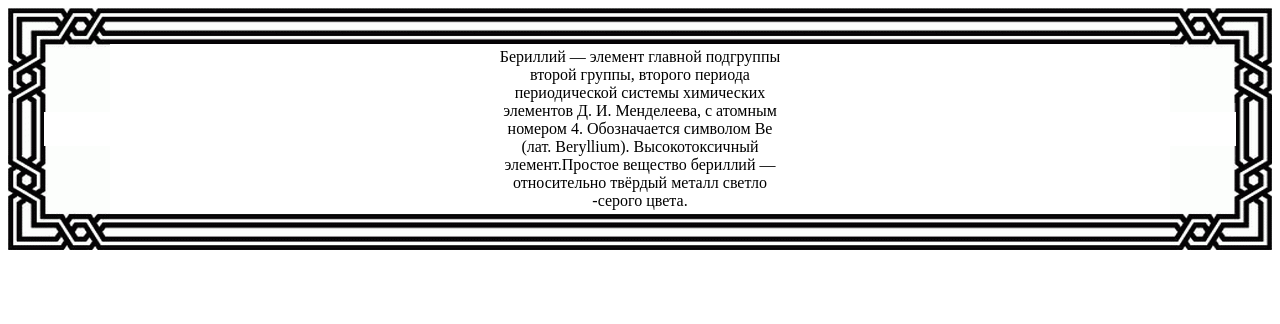
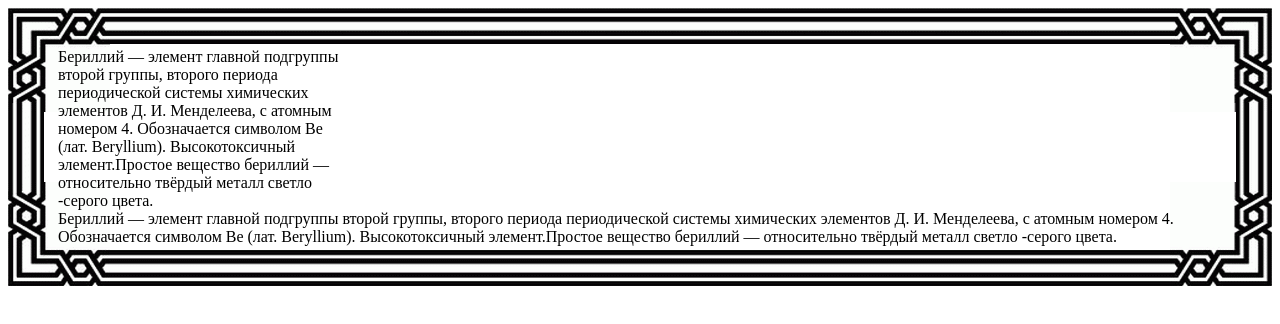
Before and after one commit to NastyaKozlova191995/AnastasiaKozlova, a plain HTML site: page lesson_4/index.html in a window 1280 px wide. Drawn offline with Linux system fonts and the light colour scheme.

Commit message:
homework

```diff
--- a/lesson_4/index.html
+++ b/lesson_4/index.html
@@ -29,11 +29,10 @@
 <div style="background-image: url(img/bottomright.gif);
             background-repeat: no-repeat;
             background-position: bottom right;" >
-<div style="text-align: center;
-             padding: 40px;
+<div style=" padding: 40px;
              padding-bottom: 40px;
-             padding-left: 20px;
-             padding-right: 20px;">
+             padding-left: 50px;
+             padding-right: 50px;">
              Бериллий — элемент главной подгруппы <br>
              второй группы, второго периода <br>
              периодической системы химических <br>
@@ -42,6 +41,15 @@
              (лат. Beryllium). Высокотоксичный <br>
              элемент.Простое вещество бериллий —<br>
              относительно твёрдый металл светло <br>
+             -серого цвета.<br>
+             Бериллий — элемент главной подгруппы
+             второй группы, второго периода
+             периодической системы химических
+             элементов Д. И. Менделеева, с атомным
+             номером 4. Обозначается символом Be
+             (лат. Beryllium). Высокотоксичный
+             элемент.Простое вещество бериллий —
+             относительно твёрдый металл светло
              -серого цвета.
 </div>
 </div>
```
